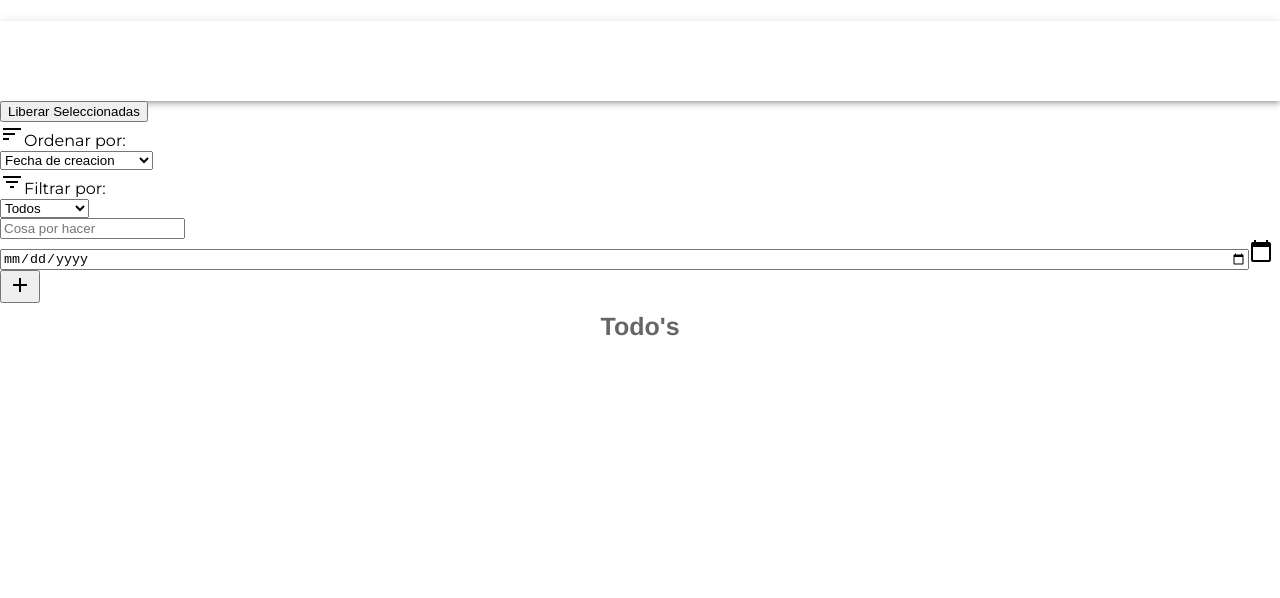
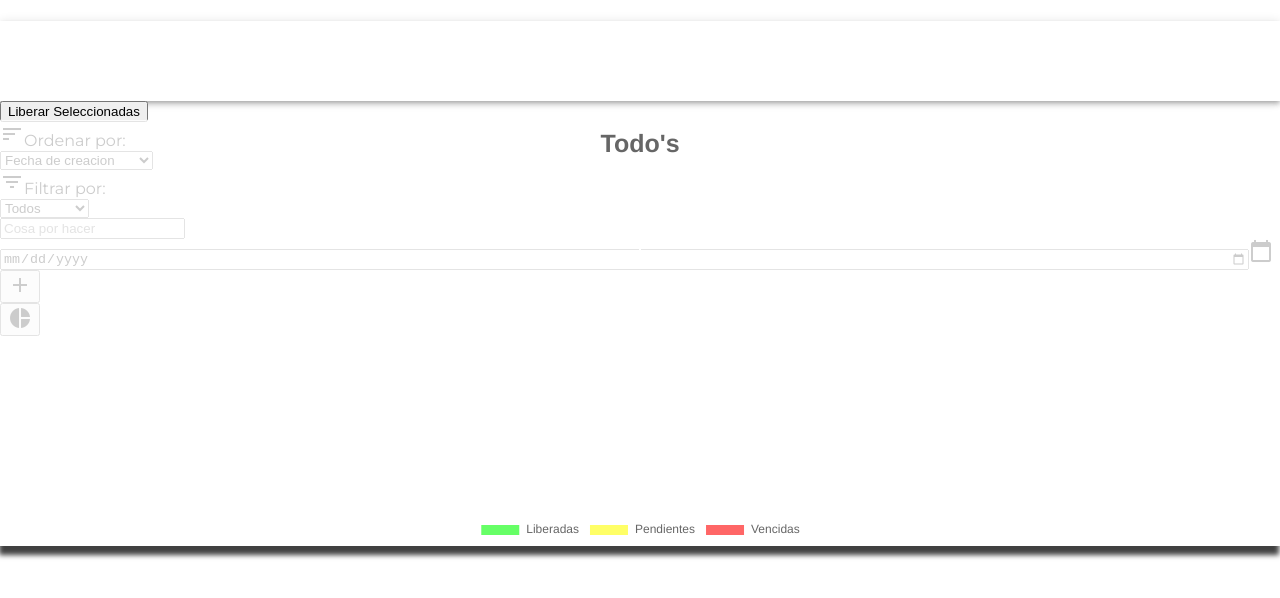
Before and after one commit to vrborjasm/todoList, a React (Create React App) app: page / in a window 1280 px wide. Shown: the top 598 px of the page. Built offline with nearby package versions, Linux system fonts and the light colour scheme; data requests are answered from the project's data file.

Commit message:
configuration changes at chartjs, chart.css creation and display function for chart

```diff
--- /dev/null
+++ b/src/components/Chart.css
@@ -0,0 +1,10 @@
+canvas {
+    position: absolute;
+    top: 15%;
+    z-index: 1;
+    background: rgba(255, 255, 255, 0.8);
+    -webkit-box-shadow: -1px 9px 5px 0px rgba(0,0,0,0.75);
+    -moz-box-shadow: -1px 9px 5px 0px rgba(0,0,0,0.75);
+    box-shadow: -1px 9px 5px 0px rgba(0,0,0,0.75);
+    height: 100%;
+}
--- a/src/components/Chart.js
+++ b/src/components/Chart.js
@@ -1,11 +1,14 @@
 import React, { Component } from "react";
 import { Doughnut  } from "react-chartjs-2";
+
+import "./Chart.css"
 
 class Chart extends Component {
   constructor(props) {
     super(props);
     this.state = {
-      chartData: {}
+      chartData: {},
+      display: 'd-none'
     };
   }
 
@@ -17,30 +20,41 @@ class Chart extends Component {
             label: "Todos",
             data: this.props.countTodos,
             backgroundColor: [
-              "rgba(255, 99, 132, 0.6)",
-              "rgba(54, 162, 235, 0.6)",
-              "rgba(75, 192, 86, 0.6)"
+              "rgba(0, 255, 0, 0.6)",
+              "rgba(255, 255, 0, 0.6)",
+              "rgba(255, 0, 0, 0.6)"
             ]
           }
         ]}
         this.setState({chartData})
   }, 3000);
 
+  handleDisplayButton = () => {
+    if (this.state.display == 'd-none') {
+      this.setState({ display: 'd-block' });
+    } else {
+      this.setState({ display: 'd-none' });
+    }
+  };
 
   render() {
     return (
-      <div className="chart">
-        <Doughnut  data={this.state.chartData} width={150} height={35} options={{
+      <div>
+        <div className={this.state.display}>
+        <Doughnut  data={this.state.chartData} width={150} height={50} options={{
+
             title:{
                 display:true,
                 text:"Todo's",
                 fontSize:25
             },
             legend:{
-                display:false,
-                position: 'right'
+                display:true,
+                position: 'bottom'
             }
         }} />
+        </div>
+        <button class="btn mx-auto my-2 d-block btn-secondary bmd-btn-fab m" onClick={this.handleDisplayButton}><i class="material-icons">pie_chart</i></button>
       </div>
     );
   }
```
